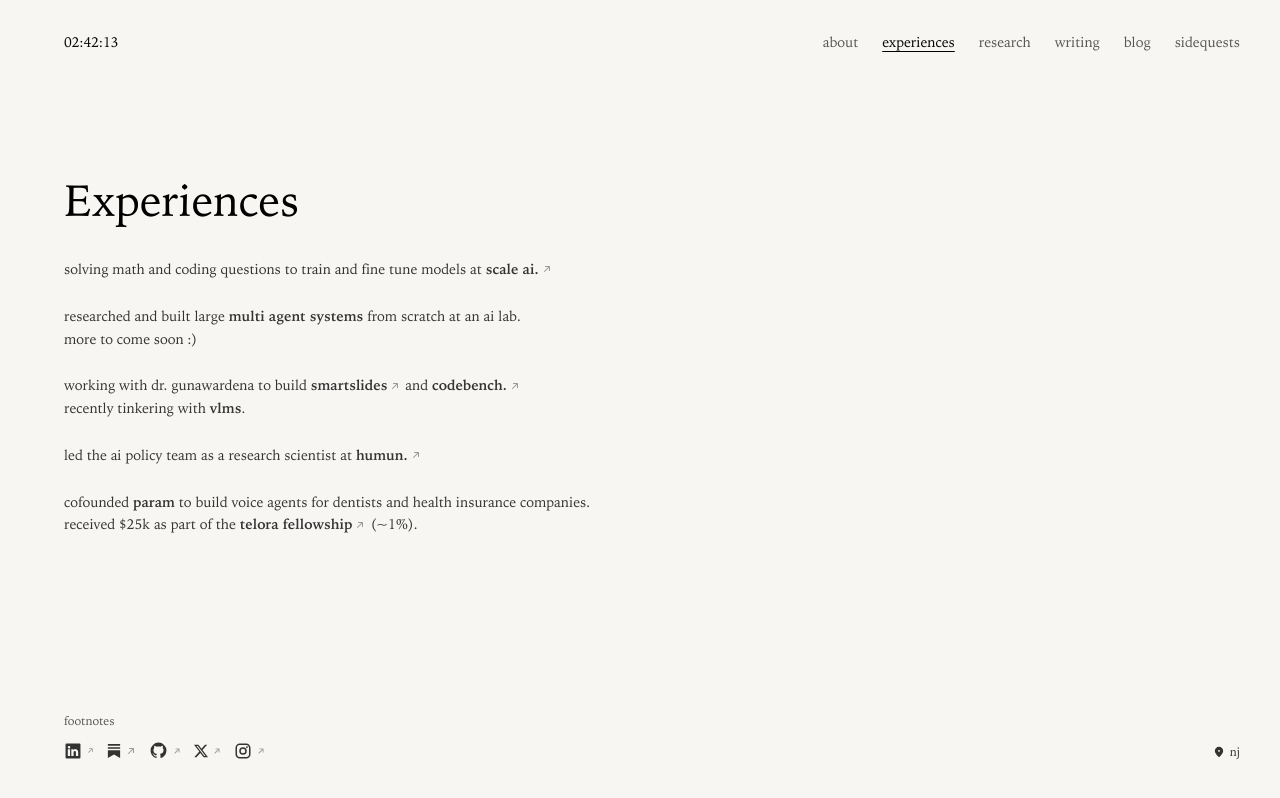
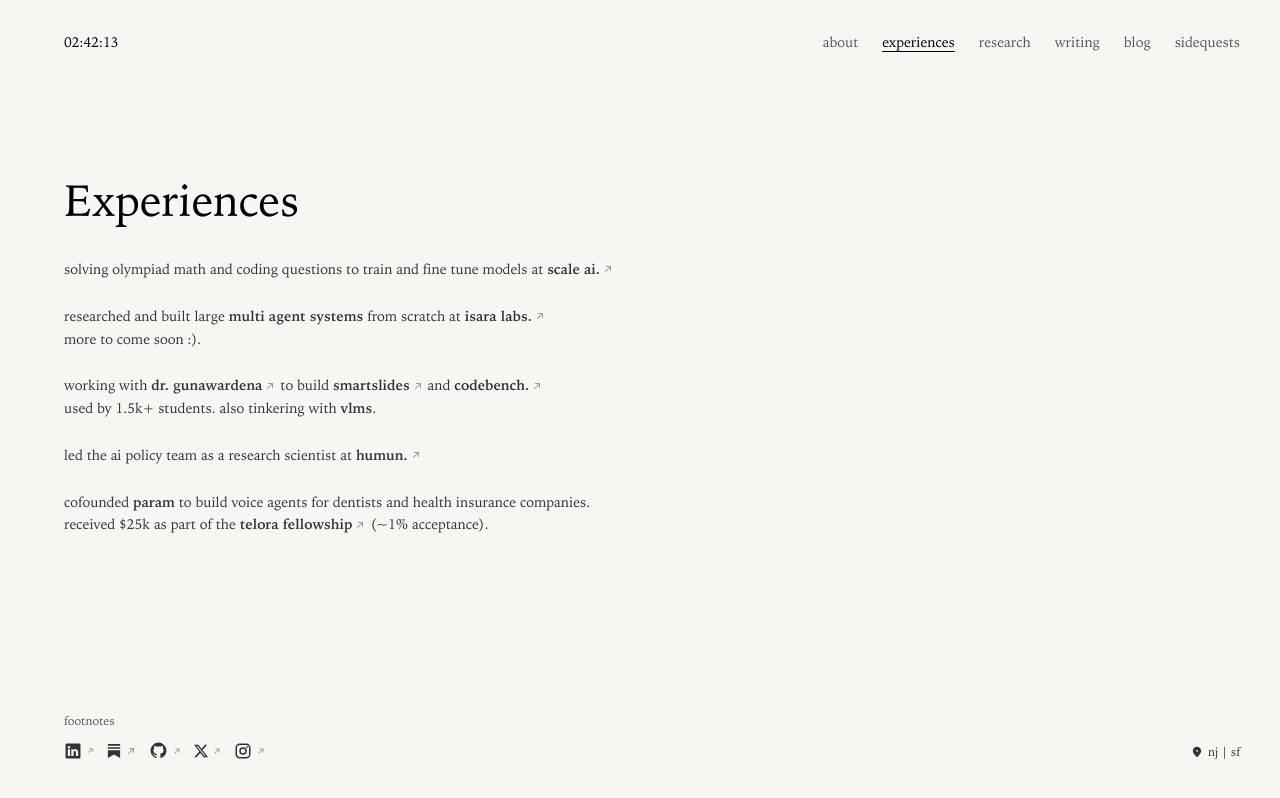
Before and after one commit to daivikk/daivik-site, a Next.js app: page /experiences in a window 1280 px wide. Built offline with nearby package versions, Linux system fonts and the light colour scheme.

Commit message:
added cvpr paper + dates to research and writing + updates experiences

```diff
--- a/app/experiences/page.tsx
+++ b/app/experiences/page.tsx
@@ -9,7 +9,7 @@
 
       <div className="flex flex-col gap-6 text-sm leading-relaxed text-[#333]">
         <p>
-          solving math and coding questions to train and fine tune models at{' '}
+          solving olympiad math and coding questions to train and fine tune models at{' '}
           <a
             href="https://scale.com/"
             target="_blank"
@@ -24,11 +24,35 @@
         </p>
 
         <p>
-          researched and built large <strong>multi agent systems</strong> from scratch at an ai lab. <br /> more to come soon :)
+          researched and built large <strong>multi agent systems</strong> from scratch at{' '}
+          <a
+            href="https://isara.io/"
+            target="_blank"
+            rel="noopener noreferrer"
+            className="font-bold text-[#333] hover:text-black transition-colors no-underline inline-flex items-center gap-0.5 group"
+          >
+            isara labs.
+            <svg xmlns="http://www.w3.org/2000/svg" width="12" height="12" viewBox="0 0 24 24" className="text-[#999] transition-transform duration-300 ease-out group-hover:-translate-y-0.5">
+              <path fill="currentColor" d="M18 7.05a1 1 0 0 0-1-1L9 6a1 1 0 0 0 0 2h5.56l-8.27 8.29a1 1 0 0 0 0 1.42a1 1 0 0 0 1.42 0L16 9.42V15a1 1 0 0 0 1 1a1 1 0 0 0 1-1Z"/>
+            </svg>
+          </a>
+          <br /> more to come soon :).
         </p>
 
         <p>
-          working with dr. gunawardena to build{' '}
+          working with{' '}
+          <a
+            href="https://www.cs.princeton.edu/~guna/"
+            target="_blank"
+            rel="noopener noreferrer"
+            className="font-semibold text-[#333] hover:text-black transition-colors no-underline inline-flex items-center gap-0.5 group"
+          >
+            dr. gunawardena
+            <svg xmlns="http://www.w3.org/2000/svg" width="12" height="12" viewBox="0 0 24 24" className="text-[#999] transition-transform duration-300 ease-out group-hover:-translate-y-0.5">
+              <path fill="currentColor" d="M18 7.05a1 1 0 0 0-1-1L9 6a1 1 0 0 0 0 2h5.56l-8.27 8.29a1 1 0 0 0 0 1.42a1 1 0 0 0 1.42 0L16 9.42V15a1 1 0 0 0 1 1a1 1 0 0 0 1-1Z"/>
+            </svg>
+          </a>{' '}
+          to build{' '}
           <a
             href="https://smartslides.org/"
             target="_blank"
@@ -51,7 +75,7 @@
             <svg xmlns="http://www.w3.org/2000/svg" width="12" height="12" viewBox="0 0 24 24" className="text-[#999] transition-transform duration-300 ease-out group-hover:-translate-y-0.5">
               <path fill="currentColor" d="M18 7.05a1 1 0 0 0-1-1L9 6a1 1 0 0 0 0 2h5.56l-8.27 8.29a1 1 0 0 0 0 1.42a1 1 0 0 0 1.42 0L16 9.42V15a1 1 0 0 0 1 1a1 1 0 0 0 1-1Z"/>
             </svg>
-          </a> <br /> recently tinkering with <strong>vlms</strong>.
+          </a> <br /> used by 1.5k+ students. also tinkering with <strong>vlms</strong>.
         </p>
 
         <p>
@@ -82,7 +106,7 @@
               <path fill="currentColor" d="M18 7.05a1 1 0 0 0-1-1L9 6a1 1 0 0 0 0 2h5.56l-8.27 8.29a1 1 0 0 0 0 1.42a1 1 0 0 0 1.42 0L16 9.42V15a1 1 0 0 0 1 1a1 1 0 0 0 1-1Z"/>
             </svg>
           </a>{' '}
-          (~1%).
+          (~1% acceptance).
         </p>
       </div>
     </PageLayout>
--- a/app/research/page.tsx
+++ b/app/research/page.tsx
@@ -8,6 +8,21 @@
       </h1>
 
       <div className="flex flex-col gap-6 text-sm leading-relaxed text-[#333]">
+      <p>
+          <a
+            href="https://drive.google.com/file/d/1SyhmwahU5xhvRE8OCeBi9nLhMtdPFgvF/view?usp=sharing"
+            target="_blank"
+            rel="noopener noreferrer"
+            className="font-bold text-[#333] hover:text-black transition-colors no-underline group inline md:inline-flex md:items-center md:gap-0.5"
+          >
+            CacheFlow: Compressive Streaming Memory for Efficient Long-Form Video Understanding
+            <svg xmlns="http://www.w3.org/2000/svg" width="12" height="12" viewBox="0 0 24 24" className="text-[#999] transition-transform duration-300 ease-out group-hover:-translate-y-0.5 inline md:inline align-middle ml-1 md:ml-0">
+              <path fill="currentColor" d="M18 7.05a1 1 0 0 0-1-1L9 6a1 1 0 0 0 0 2h5.56l-8.27 8.29a1 1 0 0 0 0 1.42a1 1 0 0 0 1.42 0L16 9.42V15a1 1 0 0 0 1 1a1 1 0 0 0 1-1Z"/>
+            </svg>
+          </a><br />
+          <em>Nov 2025 | under review for CVPR 2026</em>
+        </p>
+
         <p>
           <a
             href="https://drive.google.com/file/d/1WvuTqG4PnfqtveKRnDjLhxaE9YjBB1VJ/view?usp=sharing"
@@ -20,7 +35,7 @@
               <path fill="currentColor" d="M18 7.05a1 1 0 0 0-1-1L9 6a1 1 0 0 0 0 2h5.56l-8.27 8.29a1 1 0 0 0 0 1.42a1 1 0 0 0 1.42 0L16 9.42V15a1 1 0 0 0 1 1a1 1 0 0 0 1-1Z"/>
             </svg>
           </a><br />
-          <em>NeurIPS 2025 efficient reasoning workshop paper</em>
+          <em>Oct 2025 | NeurIPS 2025 efficient reasoning workshop paper</em>
         </p>
 
         <p>
@@ -35,7 +50,7 @@
               <path fill="currentColor" d="M18 7.05a1 1 0 0 0-1-1L9 6a1 1 0 0 0 0 2h5.56l-8.27 8.29a1 1 0 0 0 0 1.42a1 1 0 0 0 1.42 0L16 9.42V15a1 1 0 0 0 1 1a1 1 0 0 0 1-1Z"/>
             </svg>
           </a><br />
-          <em>under review for ICLR 2026</em>
+          <em>Sep 2025 | under review for ICLR 2026</em>
         </p>
 
         <p>
@@ -50,7 +65,7 @@
               <path fill="currentColor" d="M18 7.05a1 1 0 0 0-1-1L9 6a1 1 0 0 0 0 2h5.56l-8.27 8.29a1 1 0 0 0 0 1.42a1 1 0 0 0 1.42 0L16 9.42V15a1 1 0 0 0 1 1a1 1 0 0 0 1-1Z"/>
             </svg>
           </a><br />
-          <em>arxiv technical report preprint</em>
+          <em>May 2025 | arxiv technical report preprint</em>
         </p>
 
         <p>
@@ -65,7 +80,7 @@
               <path fill="currentColor" d="M18 7.05a1 1 0 0 0-1-1L9 6a1 1 0 0 0 0 2h5.56l-8.27 8.29a1 1 0 0 0 0 1.42a1 1 0 0 0 1.42 0L16 9.42V15a1 1 0 0 0 1 1a1 1 0 0 0 1-1Z"/>
             </svg>
           </a><br />
-          <em>replicated recent ml papers from top academic labs</em>
+          <em>Apr 2025 | replicated recent ml papers from top academic labs</em>
         </p>
       </div>
     </PageLayout>
--- a/app/sidequests/page.tsx
+++ b/app/sidequests/page.tsx
@@ -9,7 +9,7 @@
 
       <div className="flex flex-col gap-6 text-sm leading-relaxed text-[#333]">
         <div>
-          <strong>hackathon experience</strong>
+          <strong>hackathon wins</strong>
           <div className="flex flex-col gap-1 mt-2">
             <a
               href="https://devpost.com/software/healthytales"
@@ -88,7 +88,7 @@
 
         <p>
           <strong>grossman innovation prize</strong><br />
-          <em>awarded $50k for the best research in the rutgers school of arts and sciences </em>
+          <em>awarded <strong>$50k</strong> for the best research in the rutgers school of arts and sciences </em>
         </p>
       </div>
     </PageLayout>
--- a/app/writing/page.tsx
+++ b/app/writing/page.tsx
@@ -10,17 +10,17 @@
       <div className="flex flex-col gap-6 text-sm leading-relaxed text-[#333]">
       <p>
           <a
-            href="https://substack.com/home/post/p-162376089"
+            href="https://daivik.substack.com/p/a-midsummer-nights-dream"
             target="_blank"
             rel="noopener noreferrer"
             className="font-bold text-[#333] hover:text-black transition-colors no-underline inline-flex items-center gap-0.5 group"
           >
-            in the spaces between
+            a midsummer night's dream
             <svg xmlns="http://www.w3.org/2000/svg" width="12" height="12" viewBox="0 0 24 24" className="text-[#999] transition-transform duration-300 ease-out group-hover:-translate-y-0.5">
               <path fill="currentColor" d="M18 7.05a1 1 0 0 0-1-1L9 6a1 1 0 0 0 0 2h5.56l-8.27 8.29a1 1 0 0 0 0 1.42a1 1 0 0 0 1.42 0L16 9.42V15a1 1 0 0 0 1 1a1 1 0 0 0 1-1Z"/>
             </svg>
           </a><br />
-          <em>a few notes from the quiet architecture of ordinary days.</em>
+          <em>Sep 2025 |through the doing, we are undone and remade. my reflection of summer 2025.</em>
         </p>
 
       <p>
@@ -35,22 +35,22 @@
               <path fill="currentColor" d="M18 7.05a1 1 0 0 0-1-1L9 6a1 1 0 0 0 0 2h5.56l-8.27 8.29a1 1 0 0 0 0 1.42a1 1 0 0 0 1.42 0L16 9.42V15a1 1 0 0 0 1 1a1 1 0 0 0 1-1Z"/>
             </svg>
           </a><br />
-          <em>the gentle power of being understood by a friend.</em>
+          <em>May 2025 | the gentle power of being understood by a friend.</em>
         </p>
 
         <p>
           <a
-            href="https://daivik.substack.com/p/a-midsummer-nights-dream"
+            href="https://substack.com/home/post/p-162376089"
             target="_blank"
             rel="noopener noreferrer"
             className="font-bold text-[#333] hover:text-black transition-colors no-underline inline-flex items-center gap-0.5 group"
           >
-            a midsummer night's dream
+            in the spaces between
             <svg xmlns="http://www.w3.org/2000/svg" width="12" height="12" viewBox="0 0 24 24" className="text-[#999] transition-transform duration-300 ease-out group-hover:-translate-y-0.5">
               <path fill="currentColor" d="M18 7.05a1 1 0 0 0-1-1L9 6a1 1 0 0 0 0 2h5.56l-8.27 8.29a1 1 0 0 0 0 1.42a1 1 0 0 0 1.42 0L16 9.42V15a1 1 0 0 0 1 1a1 1 0 0 0 1-1Z"/>
             </svg>
           </a><br />
-          <em>through the doing, we are undone and remade. my reflection of summer 2025.</em>
+          <em>Apr 2025 | a few notes from the quiet architecture of ordinary days.</em>
         </p>
 
         <p>
@@ -65,7 +65,7 @@
               <path fill="currentColor" d="M18 7.05a1 1 0 0 0-1-1L9 6a1 1 0 0 0 0 2h5.56l-8.27 8.29a1 1 0 0 0 0 1.42a1 1 0 0 0 1.42 0L16 9.42V15a1 1 0 0 0 1 1a1 1 0 0 0 1-1Z"/>
             </svg>
           </a><br />
-          <em>a collection of 24 principles i wrote in high school for the younger version of me.</em>
+          <em>Aug 2022 | a collection of 24 principles i wrote in high school for the younger version of me.</em>
         </p>
       </div>
     </PageLayout>
--- a/components/LocationIndicator.tsx
+++ b/components/LocationIndicator.tsx
@@ -12,7 +12,7 @@
           d="M12 20.556q-.235 0-.47-.077t-.432-.25q-1.067-.981-2.164-2.185q-1.096-1.203-1.99-2.493t-1.468-2.633t-.572-2.622q0-3.173 2.066-5.234Q9.037 3 12 3t5.03 2.062q2.066 2.061 2.066 5.234q0 1.279-.572 2.613q-.572 1.333-1.458 2.632q-.885 1.3-1.981 2.494T12.92 20.21q-.191.173-.434.26q-.244.086-.487.086m.004-8.825q.667 0 1.14-.476q.472-.475.472-1.143t-.476-1.14t-1.143-.472t-1.14.476t-.472 1.143t.475 1.14t1.144.472"
         />
       </svg>
-      nj
+      nj | sf
     </div>
   );
 }
```
Lines whose indentation alone changed are shown as unchanged.
